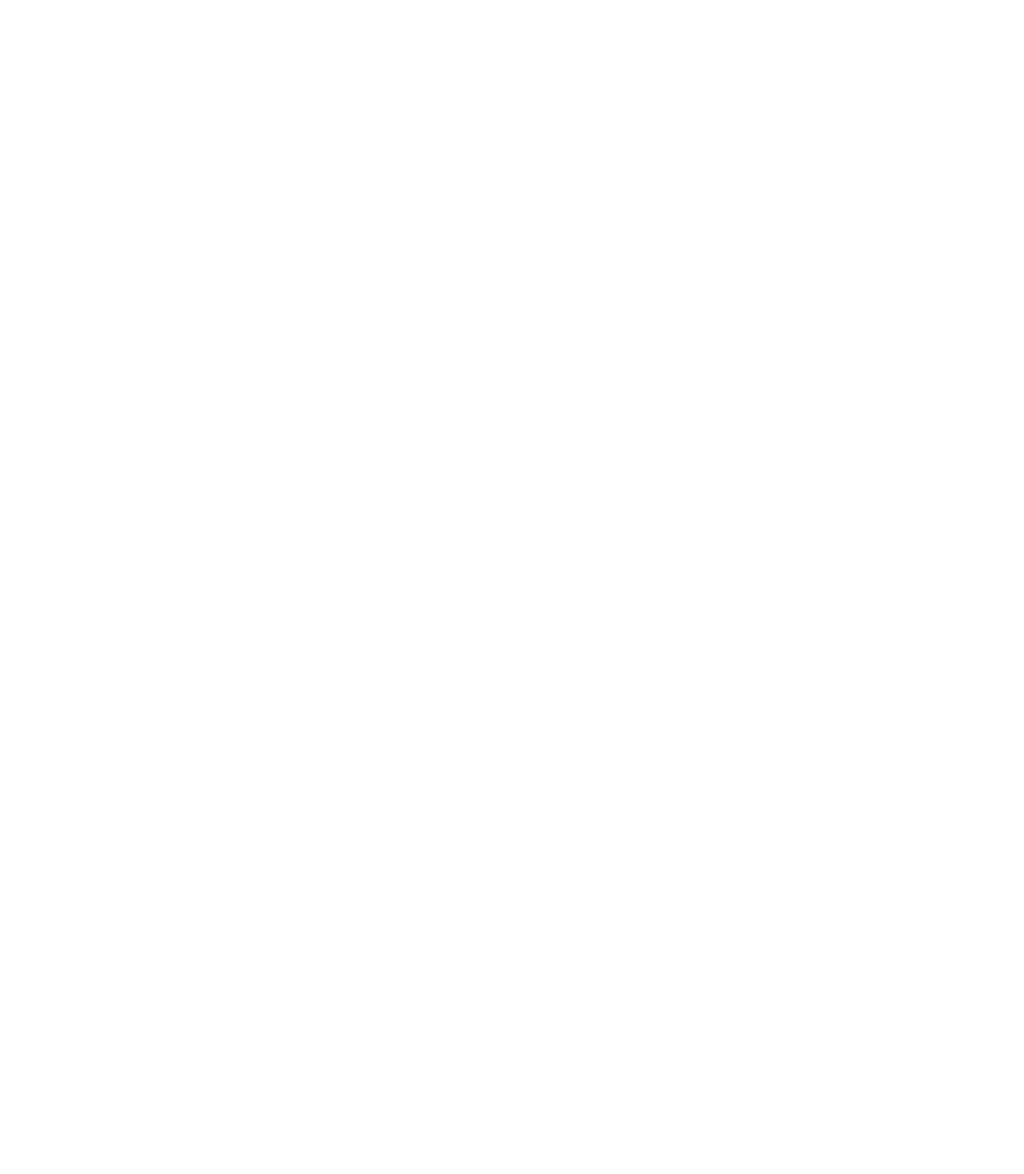
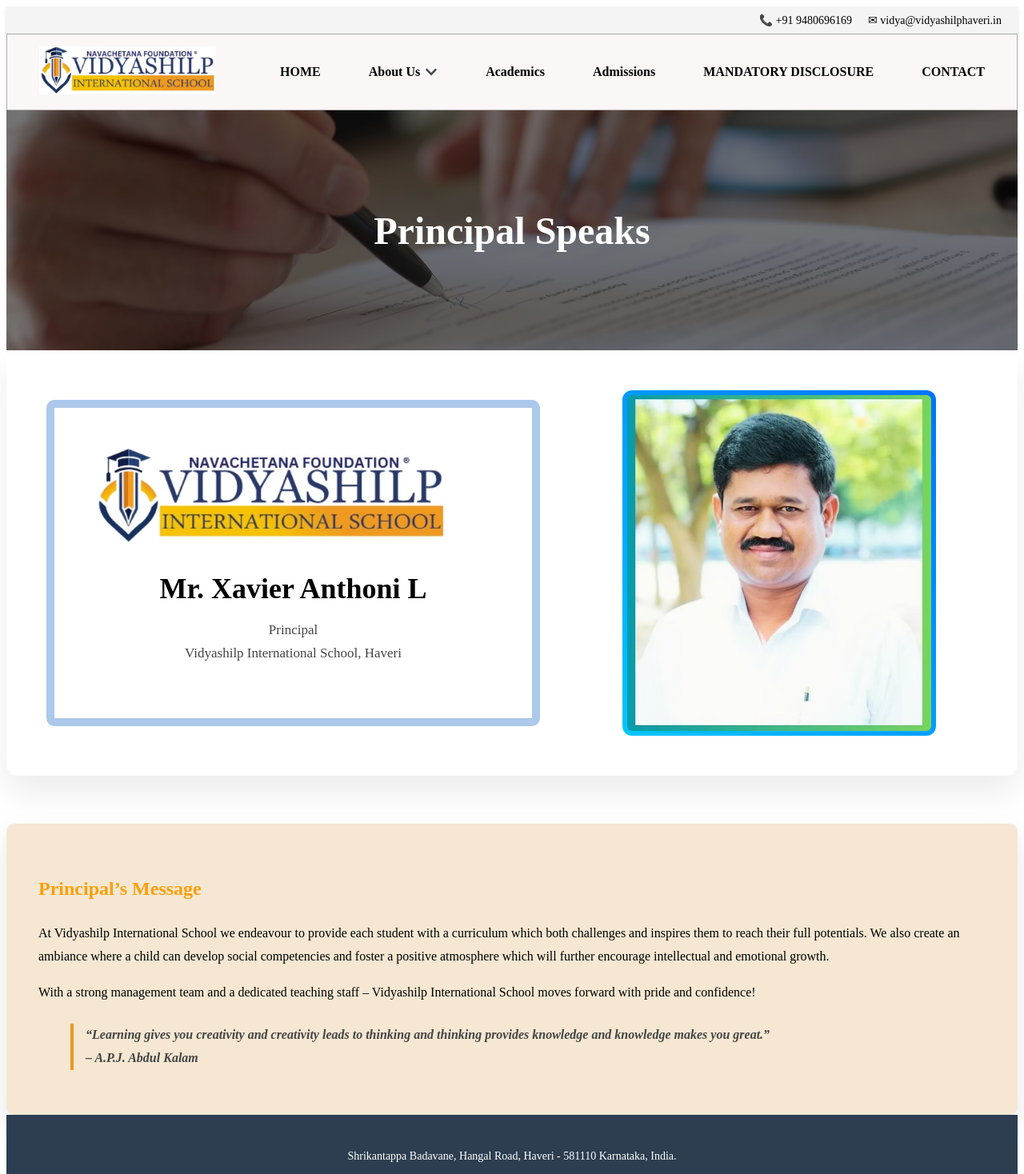
Before and after one commit to ajaynaveen99/vidyashilp-school-app, a React (Vite) app: page /principal-speak in a window 1280 px wide. Before the commit this address had no page. Shown: the top 1468 px of the page at 80% size. Before the commit the page ends 800 px from the top, so only its background shows below. Built offline with nearby package versions, Linux system fonts and the light colour scheme.

Commit message:
Feat: add Principal Speak page and update Header navigation

```diff
--- a/src/App.jsx
+++ b/src/App.jsx
@@ -4,6 +4,7 @@
 import ReadMore from "./pages/ReadMore";
 import AboutMain from "./pages/AboutMain";
 import QualityPolicy from "./pages/QualityPolicy";
+import PrincipalSpeak from "./pages/PrincipalSpeak";
 
 
 function App() {
@@ -17,6 +18,7 @@
   <Route path="about-1" element={<AboutMain />} />
   <Route path="about-school" element={<ReadMore />} />
   <Route path="quality-policy" element={<QualityPolicy />} />
+  <Route path="principal-speak" element={<PrincipalSpeak />} />
 
 
 </Route>
--- a/src/components/layout/Header.jsx
+++ b/src/components/layout/Header.jsx
@@ -61,7 +61,7 @@
                   </NavLink>
                 </li>
                <li><NavLink to="/quality-policy">Quality Policy</NavLink></li>
-                <li><a href="#">Principal Speak</a></li>
+               <li><NavLink to="/principal-speak">Principal Speak</NavLink></li>
                 <li><a href="#">Board of Directors</a></li>
               </ul>
             )}
--- /dev/null
+++ b/src/pages/PrincipalSpeak.css
@@ -0,0 +1,187 @@
+/* ===============================
+   HERO
+================================= */
+
+.principal-hero {
+  height: 300px;
+  background-size: cover;
+  background-position: center;
+  position: relative;
+}
+
+.principal-overlay {
+  background: rgba(0, 0, 0, 0.55);
+  height: 100%;
+  display: flex;
+  justify-content: center;
+  align-items: center;
+}
+
+.principal-overlay h1 {
+  color: #fff;
+  font-size: 48px;
+  font-weight: bold;
+}
+
+/* ===============================
+   MAIN CONTAINER
+================================= */
+
+/* ===============================
+   PRINCIPAL CARD
+================================= */
+
+.principal-card {
+  display: flex;
+  justify-content: space-between;
+  align-items: center;
+  gap: 50px;
+  background: #ffffff;
+  padding: 50px;
+  border-radius: 14px;
+  box-shadow: 0 20px 40px rgba(0, 0, 0, 0.08);
+  transition: all 0.4s ease;
+  margin-bottom: 60px;
+}
+
+/* Hover effect */
+
+.principal-card:hover {
+  transform: translateY(-10px);
+  box-shadow: 0 25px 55px rgba(0, 0, 0, 0.18);
+}
+
+/* LEFT SIDE */
+
+.principal-left {
+    border: #acc8ea 10px solid;
+    border-radius: 10px;
+    padding: 50px;
+
+  flex: 1;
+}
+
+.school-brand {
+  display: flex;
+  align-items: center;
+  /* gap: 15px; */
+  margin-bottom: 35px;
+}
+
+.school-logo {
+  height: 120px;
+}
+
+.school-brand h3 {
+  font-size: 20px;
+  color: #1f2f5c;
+}
+
+.principal-details h2 {
+  font-size: 36px;
+  text-align: center;
+  margin-bottom: 10px;
+}
+
+.designation {
+  font-size: 17px;
+  text-align: center;
+  line-height: 1.7;
+  color: #444;
+}
+
+/* RIGHT SIDE */
+
+.principal-right {
+  flex: 1;
+  display: flex;
+  justify-content: center;
+}
+
+.principal-right img {
+  width: 100%;
+  max-width: 380px;
+  height: 420px;
+  object-fit: cover;
+  border-radius: 12px;
+  transition: all 0.4s ease;
+  border: 6px solid transparent;
+  background: linear-gradient(45deg, #00c6ff, #0072ff) border-box;
+}
+
+/* Image hover glow */
+
+.principal-card:hover .principal-right img {
+  transform: scale(1.05);
+}
+
+/* ===============================
+   RESPONSIVE
+================================= */
+
+@media (max-width: 992px) {
+
+  .principal-card {
+    flex-direction: column;
+    text-align: center;
+  }
+
+  .principal-right img {
+    height: 350px;
+  }
+
+  .school-brand {
+    justify-content: center;
+  }
+}
+
+/* ===============================
+   MESSAGE CARD
+================================= */
+
+.message-card {
+  background: #f5e7d2;
+  padding: 40px;
+  border-radius: 10px;
+  box-shadow: 0 15px 35px rgba(0, 0, 0, 0.1);
+  line-height: 1.8;
+  transition: all 0.4s ease;
+}
+
+.message-card:hover {
+  transform: translateY(-8px);
+  box-shadow: 0 20px 45px rgba(0, 0, 0, 0.2);
+}
+
+.message-card h2 {
+  margin-bottom: 20px;
+  color: #fb9f0a;
+}
+
+.message-card blockquote {
+  margin-top: 25px;
+  font-style: italic;
+  font-weight: 600;
+  color: #444;
+  border-left: 4px solid #e59a22;
+  padding-left: 15px;
+}
+
+/* ===============================
+   RESPONSIVE
+================================= */
+
+@media (max-width: 768px) {
+  .principal-container {
+    padding: 40px 20px;
+  }
+
+  .principal-profile {
+    flex-direction: column;
+    text-align: center;
+  }
+
+  .principal-overlay h1 {
+    font-size: 28px;
+  }
+}
--- /dev/null
+++ b/src/pages/PrincipalSpeak.jsx
@@ -0,0 +1,84 @@
+import "./PrincipalSpeak.css";
+import principalImg1 from "../assets/images/PrincipaIImg1.avif";
+import principalImg2 from "../assets/images/principalImg2.avif";
+import logo from "../assets/images/logo.avif";
+
+
+const PrincipalSpeak = () => {
+  return (
+    <section className="principal-page">
+
+      {/* HERO */}
+      <div
+        className="principal-hero"
+        style={{ backgroundImage: `url(${principalImg1})` }}
+      >
+        <div className="principal-overlay">
+          <h1>Principal Speaks</h1>
+        </div>
+      </div>
+
+      {/* PROFILE SECTION */}
+      <div className="principal-container">
+
+      {/* PROFILE CARD */}
+<div className="principal-card">
+
+  <div className="principal-left">
+
+    <div className="school-brand">
+      <img src={logo} alt="School Logo" className="school-logo" />
+
+    </div>
+
+    <div className="principal-details">
+      <h2>Mr. Xavier Anthoni L</h2>
+      <p className="designation">
+        Principal<br />
+        Vidyashilp International School, Haveri
+      </p>
+    </div>
+
+  </div>
+
+  <div className="principal-right">
+    <img src={principalImg2} alt="Principal" />
+  </div>
+
+</div>
+
+        {/* MESSAGE CARD */}
+        <div className="message-card">
+
+          <h2>Principal’s Message</h2>
+
+          <p>
+            At Vidyashilp International School we endeavour to provide each
+            student with a curriculum which both challenges and inspires them
+            to reach their full potentials. We also create an ambiance where a
+            child can develop social competencies and foster a positive
+            atmosphere which will further encourage intellectual and emotional
+            growth.
+          </p>
+
+          <p>
+            With a strong management team and a dedicated teaching staff –
+            Vidyashilp International School moves forward with pride and
+            confidence!
+          </p>
+
+          <blockquote>
+            “Learning gives you creativity and creativity leads to thinking and
+            thinking provides knowledge and knowledge makes you great.”
+            <br /> – A.P.J. Abdul Kalam
+          </blockquote>
+
+        </div>
+
+      </div>
+
+    </section>
+  );
+};
+
+export default PrincipalSpeak;
```
Also changed, not shown: src/assets/images/PrincipaIImg1.avif (added), src/assets/images/principalImg2.avif (added).
